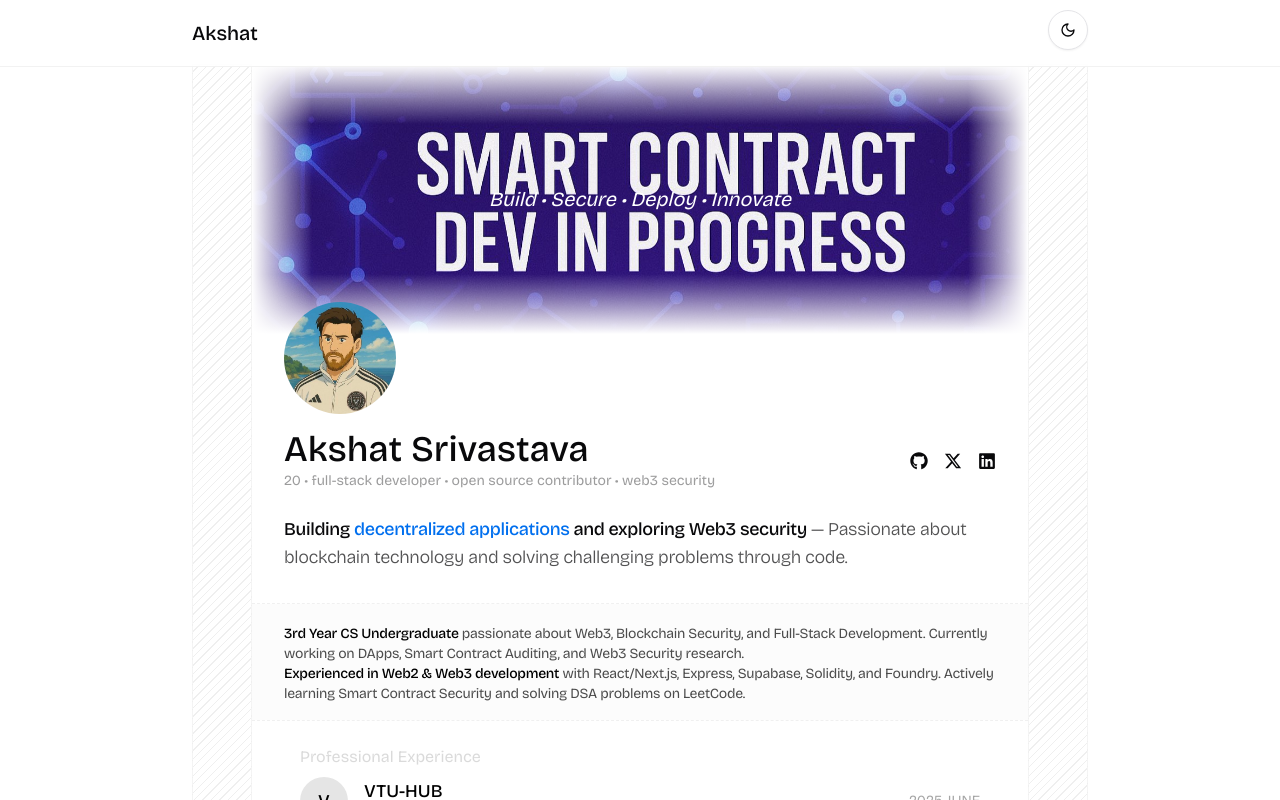
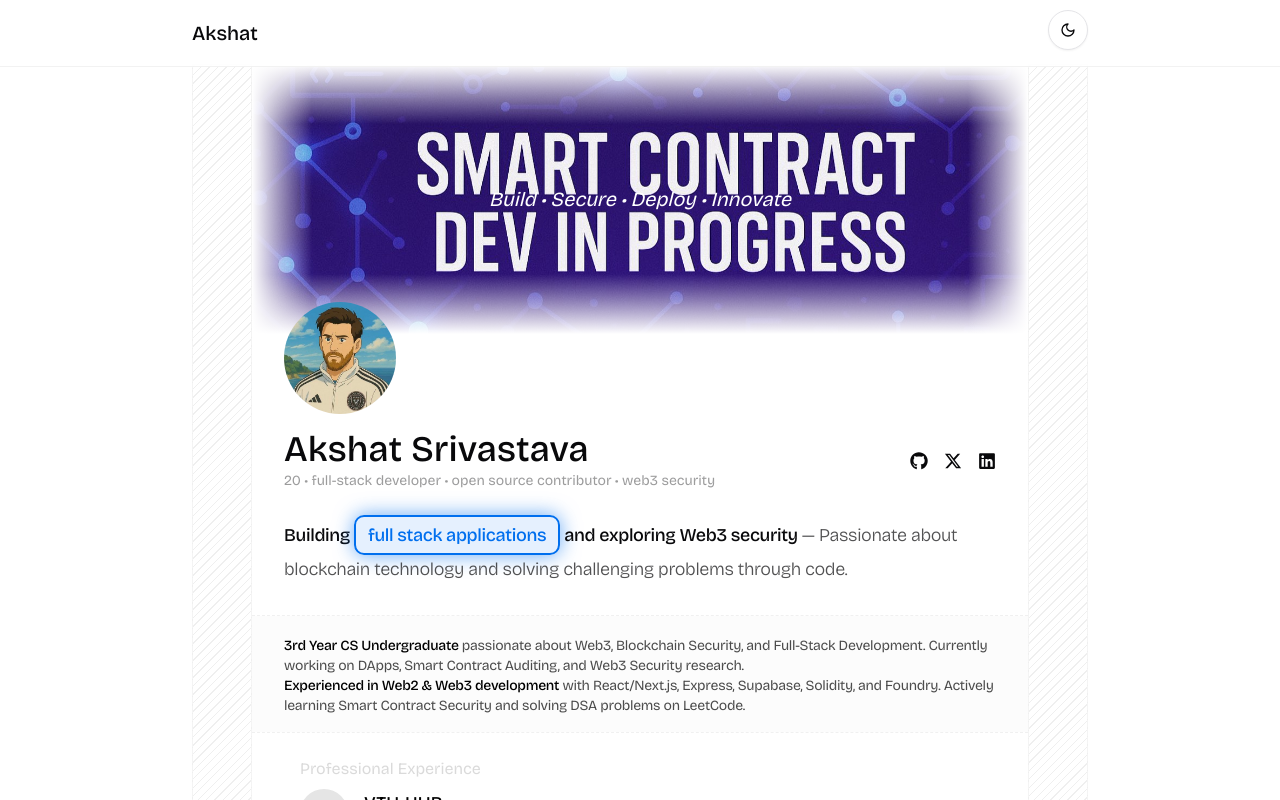
Before and after one commit to rpmakki03/portfolio-v2, a Next.js app: page / in a window 1280 px wide. Shown: the top 800 px of the page. Built offline with nearby package versions, Linux system fonts and the light colour scheme.

Commit message:
Update animated text: change timing to 2s, add box container, and glow effect on change

```diff
--- a/src/components/AnimatedAppType.tsx
+++ b/src/components/AnimatedAppType.tsx
@@ -12,17 +12,26 @@ const appTypes = [
 
 export default function AnimatedAppType() {
   const [currentIndex, setCurrentIndex] = useState(0)
+  const [isGlowing, setIsGlowing] = useState(false)
 
   useEffect(() => {
     const interval = setInterval(() => {
       setCurrentIndex((prevIndex) => (prevIndex + 1) % appTypes.length)
-    }, 800) // Change every 0.8 seconds
+
+      // Trigger glow effect
+      setIsGlowing(true)
+      setTimeout(() => setIsGlowing(false), 500) // Glow for 500ms
+    }, 2000) // Change every 2 seconds
 
     return () => clearInterval(interval)
   }, [])
 
   return (
-    <span className="text-[#006FEE] transition-all duration-300 ease-in-out">
+    <span className={`
+      inline-block px-3 py-1 rounded-lg border-2 border-[#006FEE]
+      text-[#006FEE] font-medium transition-all duration-500 ease-in-out
+      ${isGlowing ? 'shadow-[0_0_20px_rgba(0,111,238,0.6)] bg-[#006FEE]/10' : 'shadow-none bg-transparent'}
+    `}>
       {appTypes[currentIndex]}
     </span>
   )
```
